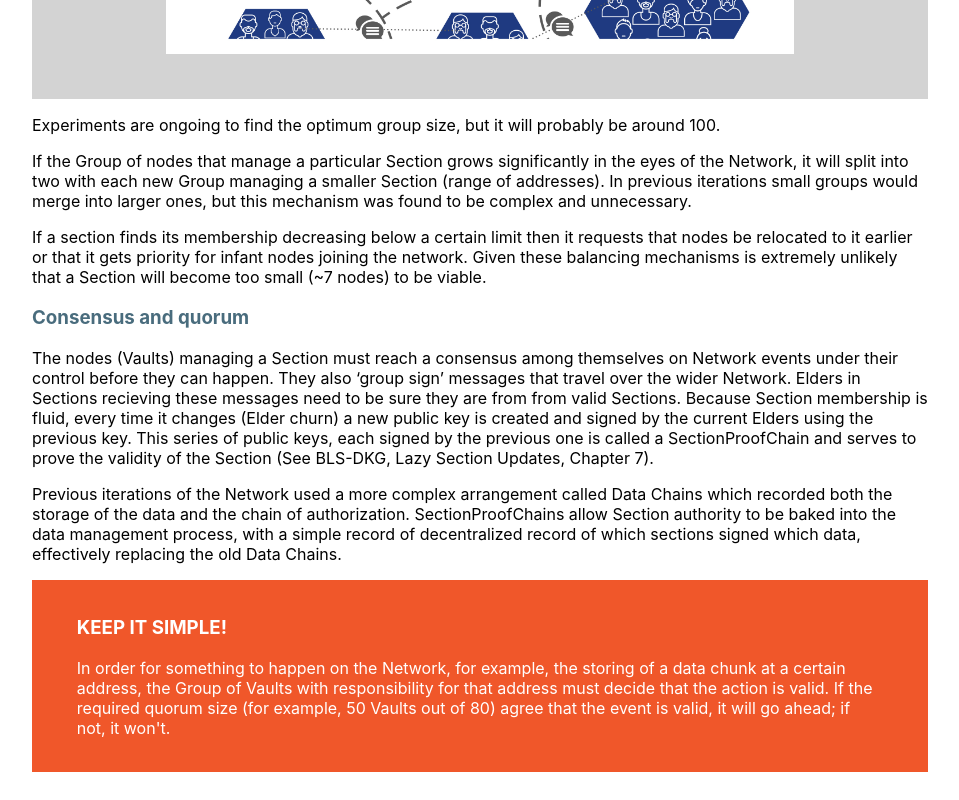
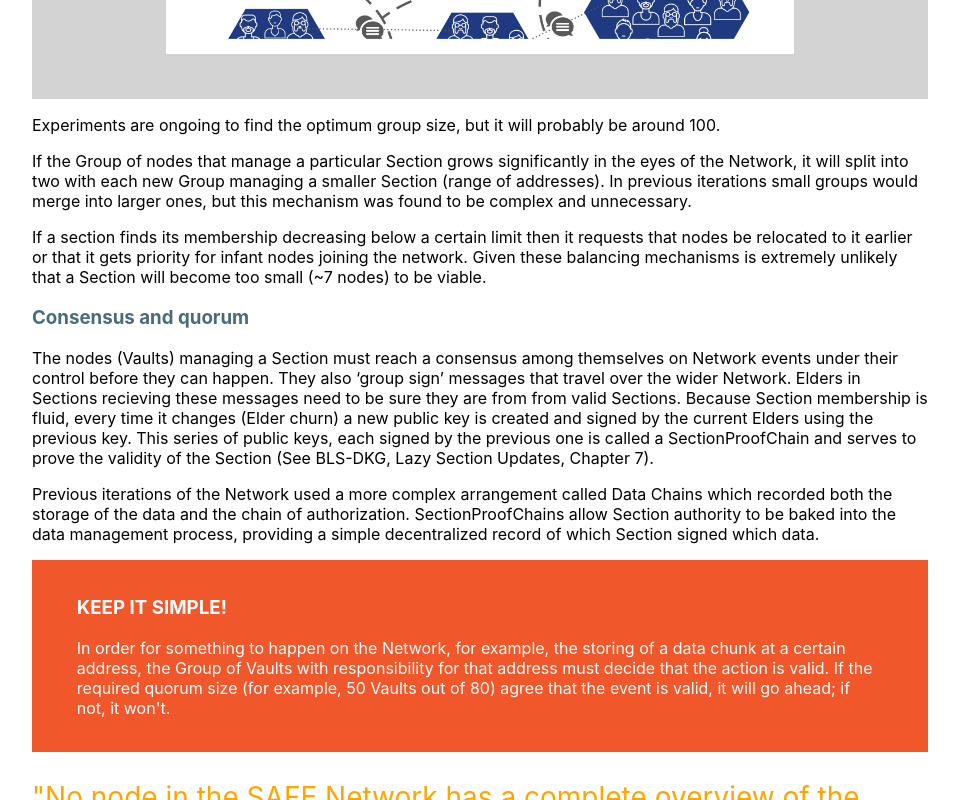
Before and after one commit to safenetwork/primer.safenetwork.org, a React (Create React App) app: page / in a window 1280 px wide. Shown: the part 11200-12000 px from the top of the page, without its empty margins (160-1119 px from the left). Built offline with nearby package versions, Linux system fonts and the light colour scheme; the HTML template or start-up script is replaced by a standard one.

Commit message:
Update Chap4.js

```diff
--- a/src/pages/Chap4.js
+++ b/src/pages/Chap4.js
@@ -49,7 +49,7 @@ const Chap4 = () => (
         <h3>Consensus and quorum</h3>
         <p>The nodes (Vaults) managing a Section must reach a consensus among themselves on Network events under their control before they can happen. They also &lsquo;group sign&rsquo; messages that travel over the wider Network. Elders in Sections recieving these messages need to be sure they are from from valid Sections. Because Section membership is fluid, every time it changes (Elder churn) a new public key is created and signed by the current Elders using the previous key. This series of public keys, each signed by the previous one is called a SectionProofChain and serves to prove the validity of the Section (See BLS-DKG, Lazy Section Updates, Chapter 7). </p>
 
-        <p>Previous iterations of the Network used a more complex arrangement called Data Chains which recorded both the storage of the data and the chain of authorization. SectionProofChains allow Section authority to be baked into the data management process, with a simple record of decentralized record of which sections signed which data, effectively replacing the old Data Chains.</p>
+        <p>Previous iterations of the Network used a more complex arrangement called Data Chains which recorded both the storage of the data and the chain of authorization. SectionProofChains allow Section authority to be baked into the data management process, providing a simple decentralized record of which Section signed which data.</p>
 
         <div className="Keep-it-simple">
             <h3>Keep it simple!</h3>
```
